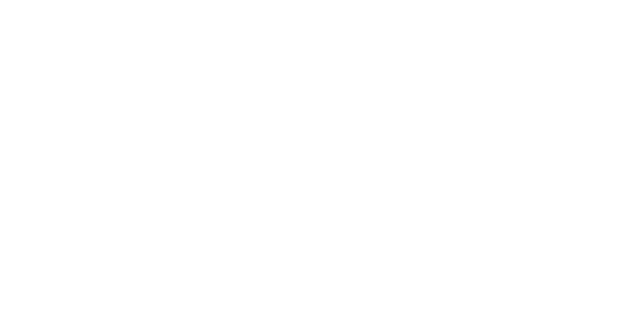
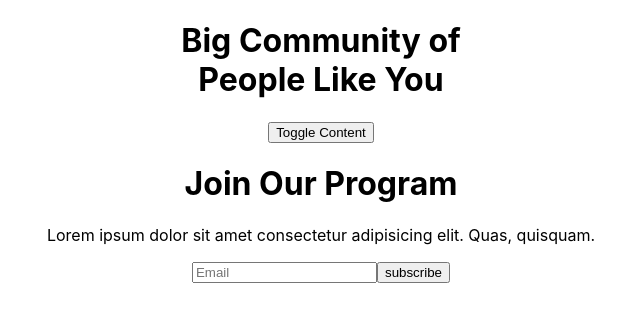
Before and after one commit to caoh29/react-state, a React (Create React App) app: page / in a window 1280 px wide. Shown: the top 322 px of the page, without its empty margins (319-959 px from the left). Built offline with nearby package versions, Linux system fonts and the light colour scheme; no server answers.

Commit message:
adding basic functionality

```diff
--- a/src/App.tsx
+++ b/src/App.tsx
@@ -1,10 +1,58 @@
+import { useEffect, useState } from 'react';
 import './App.css';
+import Card from './components/Card/Card';
+
+export interface IUser {
+  data: {
+    name: string;
+    photo: string;
+    resume: string;
+    company: {
+      name: string;
+      role: string;
+    }
+  }
+}
 
 function App() {
+  const [data, setData] = useState({
+    name: '',
+    photo: '',
+    resume: '',
+    company: {
+      name: '',
+      role: ''
+    }
+  });
+
+  useEffect(() => {
+    const fetchData = async () => {
+        const response = await fetch('https://jsonplaceholder.typicode.com/users/1');
+        const json = await response.json();
+        setData(json);
+    };
+    fetchData();
+}, []);
+
+  const [displayContent, setDisplayContent] = useState(false);
+
   return (
-    <div className="App">
-    </div>
-  );
+      <div className="App">
+        <div>
+          <h1>Big Community of <br/> People Like You</h1>
+          <button onClick={() => setDisplayContent(!displayContent)}>Toggle Content</button>
+          {displayContent && <Card data={data}/>}
+        </div>
+        <div>
+          <h1>Join Our Program</h1>
+          <p>Lorem ipsum dolor sit amet consectetur adipisicing elit. Quas, quisquam.</p>
+          <form>
+            <input type="email" placeholder="Email"/>
+            <button type='submit' onClick={() => console.log('MAKING POST REQUEST')}>subscribe</button>
+          </form>
+        </div>
+      </div>
+  )
 }
 
 export default App;
--- /dev/null
+++ b/src/components/Card/Card.tsx
@@ -0,0 +1,34 @@
+// import { useEffect, useState } from "react"
+import { IUser } from "../../App"
+
+export default function Card({ data }: IUser) {
+
+    // const [data, setData] = useState({
+    //     name: 'Larry',
+    //     photo: 'https://via.placeholder.com/150',
+    //     resume: 'Lorem ipsilum dolor sit amet',
+    //     company: {
+    //         name: 'Facebook',
+    //         role: 'Manager'
+    //     }
+    // });
+
+    // useEffect(() => {
+    //     const fetchData = async () => {
+    //         const response = await fetch('https://jsonplaceholder.typicode.com/users/1');
+    //         const json = await response.json();
+    //         // setData(json);
+    //     };
+    //     fetchData();
+    // }, []);
+
+
+    return (
+        <div>
+            <img src={data.photo} alt={data.name} />
+            <p>{data.resume}</p>
+            <h5>{data.name}</h5>
+            <p>{data.company.role} at <br/> {data.company.name}</p>
+        </div>
+    )
+}
```
Also changed, not shown: src/db/community.json (added, +31 -0 lines).
